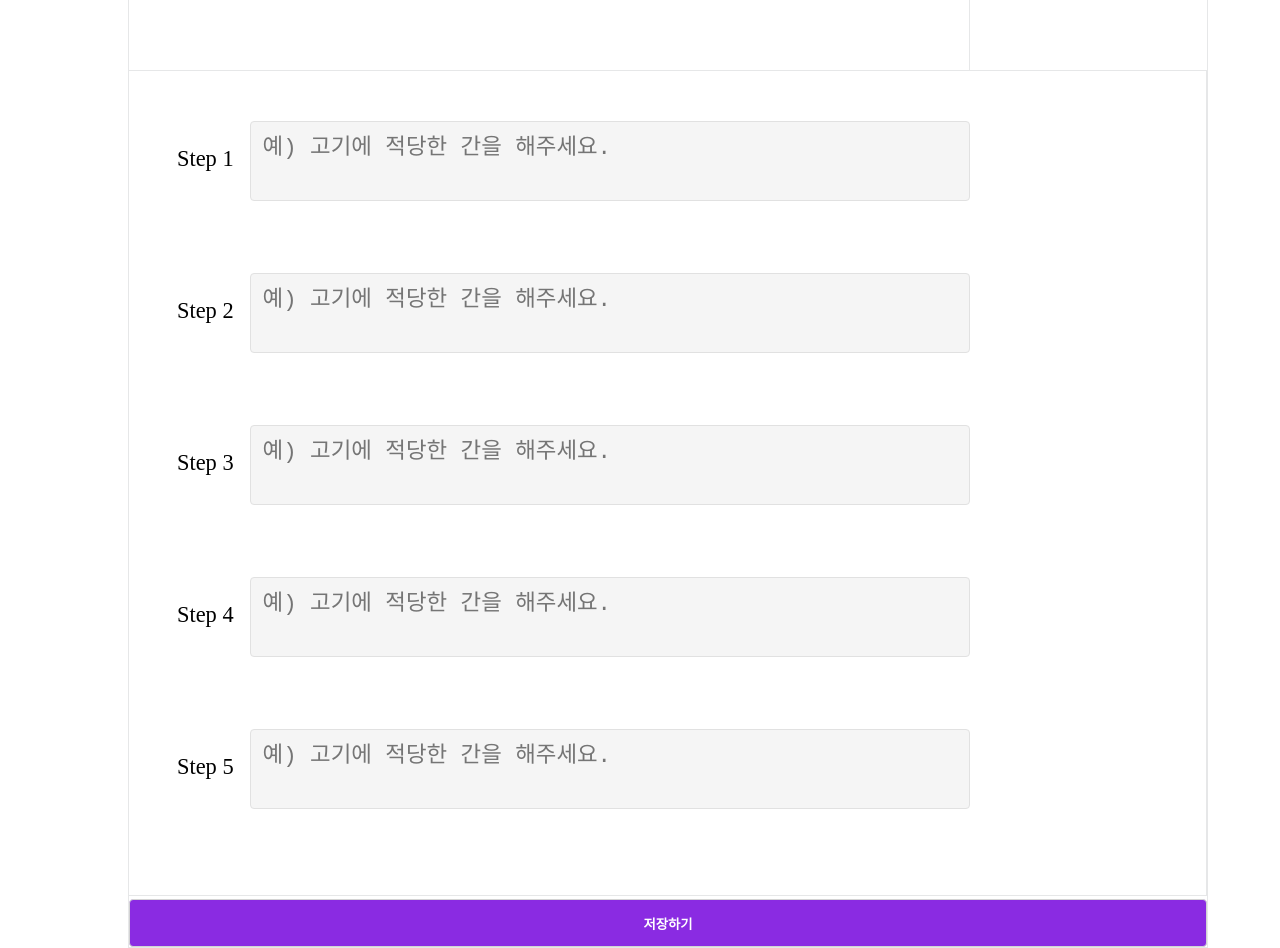
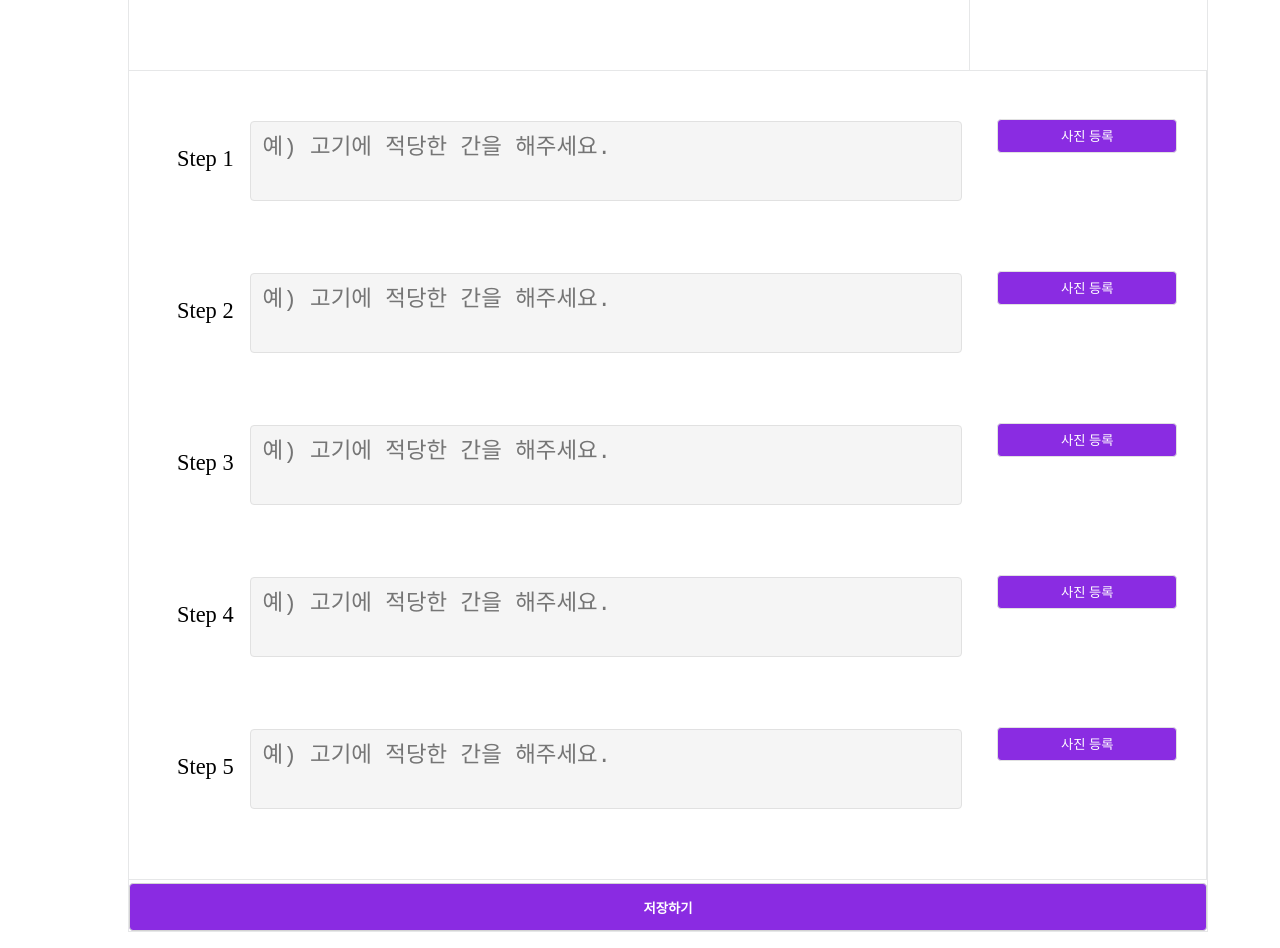
Before and after one commit to codestates/Homemade-client, a React (Create React App) app: page /postrecipe in a window 1280 px wide. Shown: the part 800-1748 px from the top of the page. Built offline with nearby package versions, Linux system fonts and the light colour scheme.

Commit message:
[client]UPDATE image input

```diff
--- a/src/compoments/SubmitRecipeForm.js
+++ b/src/compoments/SubmitRecipeForm.js
@@ -33,6 +33,8 @@ export default function SubmitRecipeForm() {
     fd.append("images", images);
     // axios.post('');
   };
+  const currentSteps = [1, 2, 3, 4, 5];
+
   return (
     <FormContainer>
       <FormTitle>
@@ -104,56 +106,40 @@ export default function SubmitRecipeForm() {
       </RecipeWrap>
       <RecipeSequenceWrap>
         <RecipeSequence>
-          <div>
-            <label htmlFor="recipeStep1">
-              Step 1
+          {currentSteps.map(step => {
+            const ref = useRef();
+            return (
+              <StepWrap>
+                <label htmlFor={`recipeStep${step}`}>
+                  Step {step}
                   <Textarea
                     placeholder="예) 고기에 적당한 간을 해주세요."
                     type="textarea"
                     name="recipeSummary"
                   />
                 </label>
-          </div>
-          <div>
-            <label htmlFor="recipeStep2">
-              Step 2
-              <Textarea
-                placeholder="예) 고기에 적당한 간을 해주세요."
-                type="textarea"
-                name="recipeSummary"
+                <RecipePreview>
+                  <ImageInput
+                    ref={ref}
+                    type="file"
+                    accept="image/*"
+                    onChange={e => handleChange(e, step)}
                   />
-            </label>
-          </div>
-          <div>
-            <label htmlFor="recipeStep3">
-              Step 3
-              <Textarea
-                placeholder="예) 고기에 적당한 간을 해주세요."
-                type="textarea"
-                name="recipeSummary"
-              />
-            </label>
-          </div>
-          <div>
-            <label htmlFor="recipeStep4">
-              Step 4
-              <Textarea
-                placeholder="예) 고기에 적당한 간을 해주세요."
-                type="textarea"
-                name="recipeSummary"
-              />
-            </label>
-          </div>
-          <div className="lastInfo">
-            <label htmlFor="recipeStep5">
-              Step 5
-              <Textarea
-                placeholder="예) 고기에 적당한 간을 해주세요."
-                type="textarea"
-                name="recipeSummary"
-              />
-            </label>
-          </div>
+                  {previews[step] ? (
+                    <Preview active alt="recipe step" src={previews[step]} />
+                  ) : (
+                    <Preview alt="thumbnail" src={previews[step]} />
+                  )}
+                  <PickImageButton
+                    type="button"
+                    onClick={() => ref.current.click()}
+                  >
+                    사진 등록
+                  </PickImageButton>
+                </RecipePreview>
+              </StepWrap>
+            );
+          })}
         </RecipeSequence>
       </RecipeSequenceWrap>
       <RecipeSaveWrap>
@@ -282,15 +268,15 @@ const Preview = styled.img`
     active &&
     `
     display: inline-block;
-    width: 180px;
-    heigth: 180px;
-    max-width: 180px;
-    max-heigth: 180px;
+    width: 150px;
+    heigth: 150px;
+    max-width: 150px;
+    max-heigth: 150px;
   `}
 `;
 
 const PickImageButton = styled.button`
-  width: 80%;
+  width: 180px;
   padding: 0.4rem;
   border-radius: 4px;
   border: 1px solid #e1e1e1;
@@ -302,3 +288,17 @@ const PickImageButton = styled.button`
     outline: none;
   }
 `;
+
+const StepWrap = styled.div`
+  display: flex;
+  flex-direction: row;
+  label {
+    flex: 10;
+  }
+  textarea {
+    width: 90%;
+  }
+  span {
+    padding: 0;
+  }
+`;
```
Lines whose indentation alone changed are shown as unchanged.
